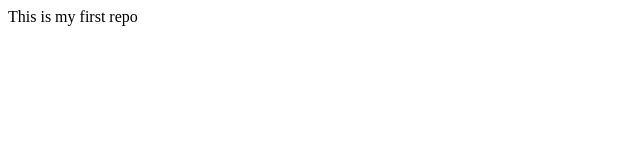
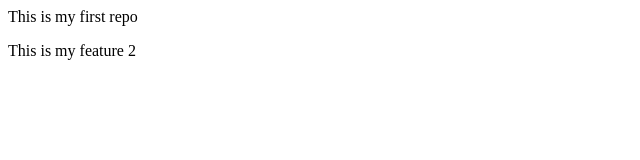
Before and after one commit to prasiddisomarapu592-glitch/LocalRepo, a plain HTML site: page index.html in a window 1280 px wide. Shown: the whole page, without its empty margins (0-640 px from the left). Drawn offline with Linux system fonts and the light colour scheme.

Commit message:
Add new Feature

```diff
--- a/index.html
+++ b/index.html
@@ -1 +1,2 @@
 <p>This is my first repo</p>
+<p>This is my feature 2</p>
```
